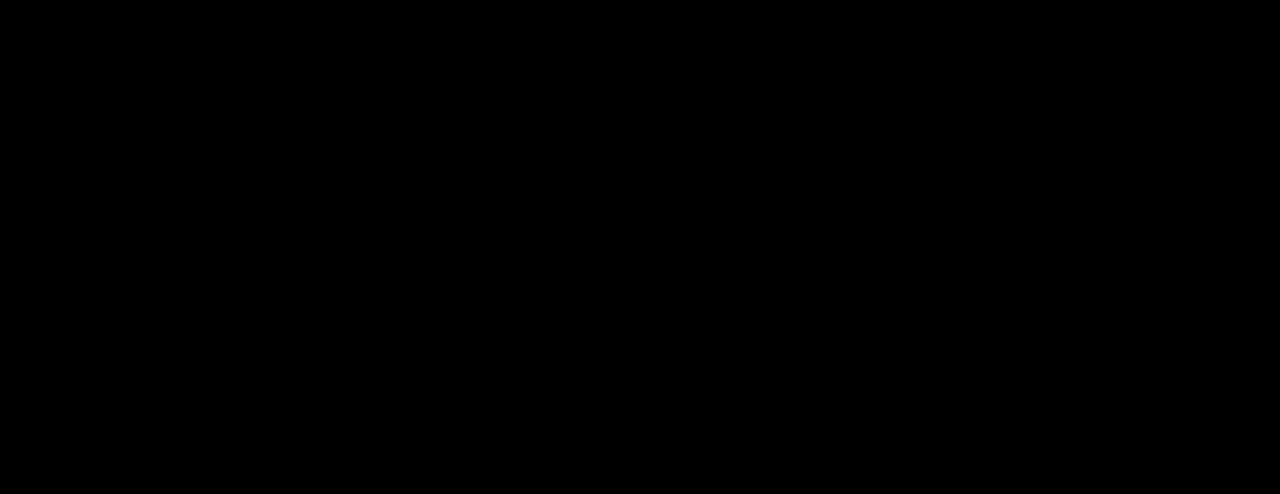
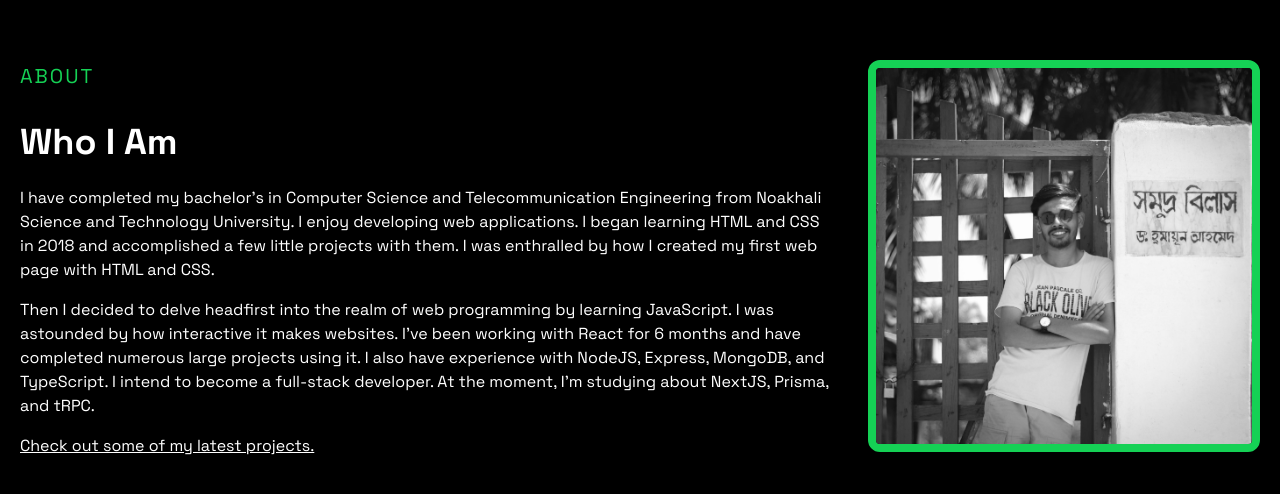
Before and after one commit to 10Sadique/portfoli-frontend, a Next.js app: page / in a window 1280 px wide. Shown: the part 944-1438 px from the top of the page. Before the commit the page ends 800 px from the top, so only its background shows below. Built offline with nearby package versions, Linux system fonts and the light colour scheme.

Commit message:
about complete

```diff
--- /dev/null
+++ b/components/About.jsx
@@ -0,0 +1,37 @@
+import Image from 'next/image';
+import jahan from '../public/assets/jahan.jpg';
+
+const About = () => {
+    return (
+        <div className="flex items-center w-full px-5 py-16 md:h-screen">
+            <div className="max-w-[1240px] m-auto md:grid grid-cols-3 gap-8">
+                <div className="col-span-2">
+                    <p className="py-4 text-xl tracking-widest uppercase text-green-bright">
+                        About
+                    </p>
+                    <h2 className="py-4">Who I Am</h2>
+                    <p className="py-2">
+                        {`I have completed my bachelor's in Computer Science and Telecommunication Engineering from Noakhali Science and Technology University. I enjoy developing web applications. I began learning HTML and CSS in 2018 and accomplished a few little projects with them. I was enthralled by how I created my first web page with HTML and CSS.`}
+                    </p>
+                    <p className="py-2">
+                        {`Then I decided to delve headfirst into the realm of web programming by learning JavaScript. I was astounded by how interactive it makes websites. I've been working with React for 6 months and have completed numerous large projects using it. I also have experience with NodeJS, Express, MongoDB, and TypeScript. I intend to become a full-stack developer. At the moment, I'm studying about NextJS, Prisma, and tRPC.`}
+                    </p>
+                    <p className="py-2 underline cursor-pointer">
+                        Check out some of my latest projects.
+                    </p>
+                </div>
+                <div className="w-full h-auto m-auto overflow-hidden duration-300 border-8 shadow-md rounded-xl shadow-green-bright/0 hover:shadow-lg hover:shadow-green-bright/20 ease hover:scale-110 border-green-bright">
+                    <Image
+                        className="w-full grayscale"
+                        src={jahan}
+                        alt=""
+                        width={500}
+                        height={500}
+                    />
+                </div>
+            </div>
+        </div>
+    );
+};
+
+export default About;
--- a/package.json
+++ b/package.json
@@ -12,6 +12,7 @@
     "eslint": "8.29.0",
     "eslint-config-next": "13.0.6",
     "next": "13.0.6",
+    "particles.js": "^2.0.0",
     "react": "18.2.0",
     "react-dom": "18.2.0",
     "react-icons": "^4.7.1"
--- a/pages/index.js
+++ b/pages/index.js
@@ -1,4 +1,5 @@
 import Head from 'next/head';
+import About from '../components/About';
 import Main from '../components/Main';
 import Navbar from '../components/Navbar';
 
@@ -16,6 +17,7 @@
 
             <Navbar />
             <Main />
+            <About />
         </div>
     );
 }
```
Also changed, not shown: public/assets/jahan.jpg (added), 1 other file (tests, documents, lock files or other folders).
